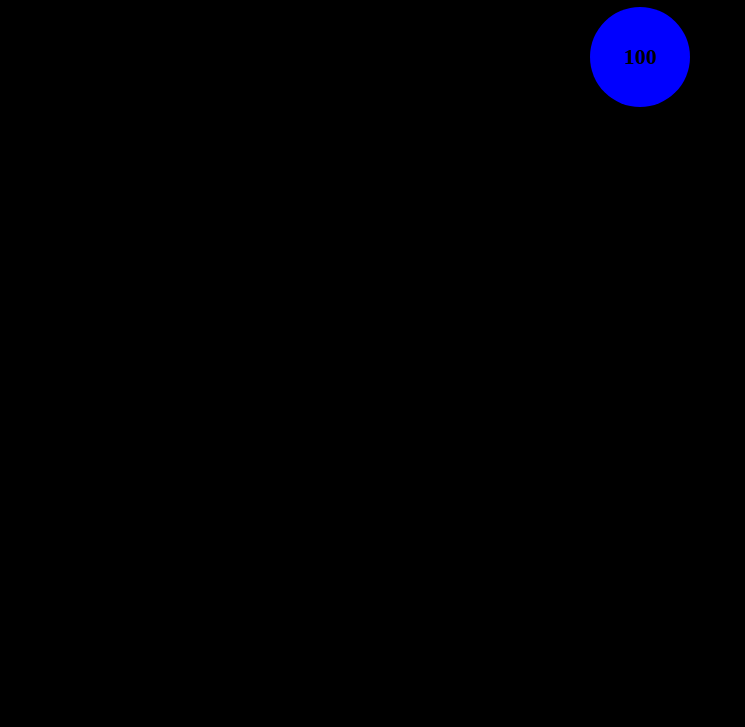
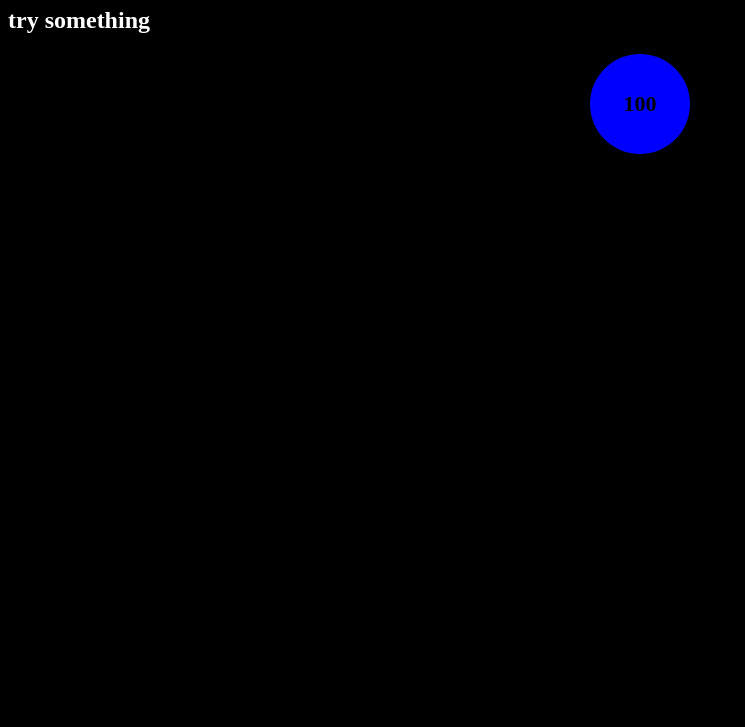
Before and after one commit to OferKoren/git_ex3, a plain HTML site: page index.html in a window 1280 px wide. Shown: the part 73-800 px from the top of the page, without its empty margins (0-745 px from the left). Drawn offline with Linux system fonts and the light colour scheme.

Commit message:
Try Stuff

```diff
--- a/css/styles.css
+++ b/css/styles.css
@@ -6,7 +6,8 @@ body {
     background-color: black;
 }
 
-h1 {
+h1,
+h2 {
     color: white;
 
 }
--- a/index.html
+++ b/index.html
@@ -10,6 +10,7 @@
 
 <body>
     <h1>The Ball Game</h1>
+    <h2> try something </h2>
     <div class="ball" onclick="onBallClick(this)">100</div>
     <script src="js/main.js"></script>
 </body>
```
